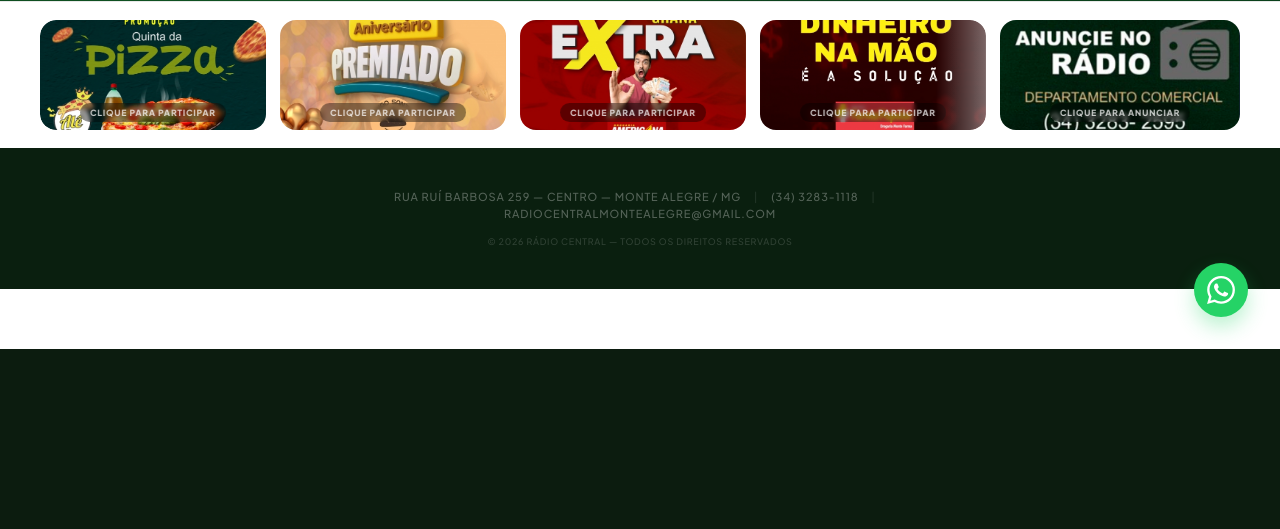
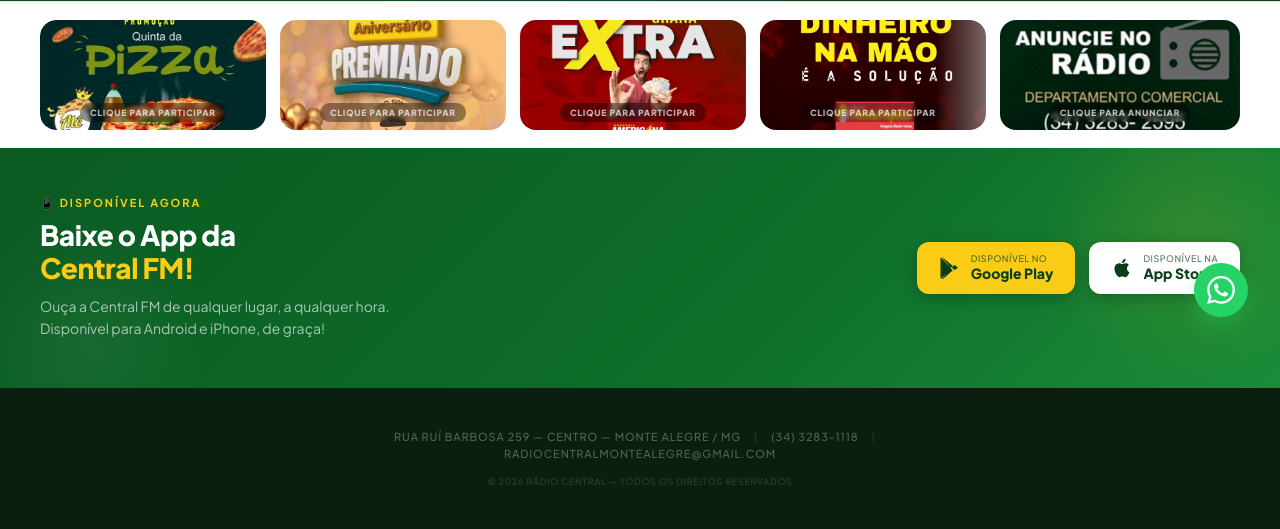
Before and after one commit to Gabr34l/site_radiocentral, a Django app: page / in a window 1280 px wide. Shown: the part 451-980 px from the top of the page. Before the commit the page ends 800 px from the top, so only its background shows below. Run offline with Django 5.2, Linux system fonts and the light colour scheme; data that the repository does not hold is empty.

Commit message:
feat: adiciona seção Baixe o App (Play Store + App Store)

```diff
--- /dev/null
+++ b/centralfm/templates/centralfm/appbanner.html
@@ -0,0 +1,201 @@
+{% load static %}
+<style>
+    .app-banner {
+        background: linear-gradient(135deg, #0a5a22 0%, #0e6e2a 60%, #1a8c38 100%);
+        padding: 48px 32px;
+        position: relative;
+        overflow: hidden;
+    }
+
+    .app-banner::before {
+        content: '';
+        position: absolute;
+        top: -60px;
+        right: -60px;
+        width: 300px;
+        height: 300px;
+        background: radial-gradient(circle, rgba(250, 204, 21, 0.12) 0%, transparent 70%);
+        pointer-events: none;
+    }
+
+    .app-banner::after {
+        content: '';
+        position: absolute;
+        bottom: -80px;
+        left: -40px;
+        width: 250px;
+        height: 250px;
+        background: radial-gradient(circle, rgba(255, 255, 255, 0.05) 0%, transparent 70%);
+        pointer-events: none;
+    }
+
+    .app-banner-inner {
+        max-width: 1200px;
+        margin: 0 auto;
+        display: flex;
+        align-items: center;
+        justify-content: space-between;
+        gap: 32px;
+        position: relative;
+        z-index: 2;
+    }
+
+    .app-banner-text {
+        flex: 1;
+    }
+
+    .app-banner-eyebrow {
+        font-size: 11px;
+        font-weight: 700;
+        letter-spacing: 2px;
+        text-transform: uppercase;
+        color: #facc15;
+        margin-bottom: 8px;
+    }
+
+    .app-banner-title {
+        font-size: 28px;
+        font-weight: 800;
+        color: #ffffff;
+        line-height: 1.2;
+        margin-bottom: 10px;
+    }
+
+    .app-banner-title span {
+        color: #facc15;
+    }
+
+    .app-banner-subtitle {
+        font-size: 14px;
+        color: rgba(255, 255, 255, 0.65);
+        line-height: 1.6;
+        max-width: 420px;
+    }
+
+    .app-banner-buttons {
+        display: flex;
+        gap: 14px;
+        flex-shrink: 0;
+        align-items: center;
+    }
+
+    .app-store-btn {
+        display: flex;
+        align-items: center;
+        gap: 10px;
+        background: #ffffff;
+        color: #0a3d1a;
+        text-decoration: none;
+        padding: 12px 22px;
+        border-radius: 12px;
+        font-weight: 700;
+        font-size: 13px;
+        transition: transform 0.25s ease, box-shadow 0.25s ease;
+        box-shadow: 0 4px 16px rgba(0, 0, 0, 0.25);
+        white-space: nowrap;
+    }
+
+    .app-store-btn:hover {
+        transform: translateY(-3px);
+        box-shadow: 0 8px 28px rgba(0, 0, 0, 0.35);
+    }
+
+    .app-store-btn.play {
+        background: #facc15;
+        color: #0a3d1a;
+    }
+
+    .app-store-btn svg {
+        width: 22px;
+        height: 22px;
+        flex-shrink: 0;
+    }
+
+    .app-store-btn-labels {
+        display: flex;
+        flex-direction: column;
+        line-height: 1.2;
+    }
+
+    .app-store-btn-labels small {
+        font-size: 9px;
+        font-weight: 500;
+        opacity: 0.7;
+        text-transform: uppercase;
+        letter-spacing: 0.5px;
+    }
+
+    .app-store-btn-labels strong {
+        font-size: 14px;
+        font-weight: 800;
+    }
+
+    @media (max-width: 768px) {
+        .app-banner {
+            padding: 36px 20px;
+        }
+
+        .app-banner-inner {
+            flex-direction: column;
+            text-align: center;
+        }
+
+        .app-banner-subtitle {
+            max-width: 100%;
+        }
+
+        .app-banner-buttons {
+            justify-content: center;
+        }
+
+        .app-banner-title {
+            font-size: 22px;
+        }
+    }
+
+    @media (max-width: 400px) {
+        .app-banner-buttons {
+            flex-direction: column;
+            width: 100%;
+        }
+
+        .app-store-btn {
+            justify-content: center;
+            width: 100%;
+        }
+    }
+</style>
+
+<section class="app-banner">
+    <div class="app-banner-inner">
+        <div class="app-banner-text">
+            <p class="app-banner-eyebrow">📱 Disponível agora</p>
+            <h2 class="app-banner-title">Baixe o App da<br><span>Central FM!</span></h2>
+            <p class="app-banner-subtitle">Ouça a Central FM de qualquer lugar, a qualquer hora. Disponível para Android e iPhone, de graça!</p>
+        </div>
+
+        <div class="app-banner-buttons">
+            <a href="https://play.google.com/store/apps/details?id=br.com.radiocentralmontealegre.centralfm&hl=pt"
+                target="_blank" rel="noopener noreferrer" class="app-store-btn play" id="btn-play-store">
+                <svg viewBox="0 0 24 24" fill="currentColor">
+                    <path d="M3.18 23.76c.3.17.64.24.99.2l13.5-11.68-2.76-2.76L3.18 23.76zm16.44-13.2L16.8 8.8l-2.94 2.52 2.94 2.94 2.82-1.62c.8-.46.8-1.62.0-2.08zM2.1.48C1.8.78 1.62 1.26 1.62 1.9v20.2c0 .64.18 1.12.48 1.42l.08.08L13.32 12.5v-.28L2.1.48zm9.78 9.78L3.18.24c.3-.04.64.02.94.2l13.5 11.68-2.76 2.76-3-3.62z"/>
+                </svg>
+                <div class="app-store-btn-labels">
+                    <small>Disponível no</small>
+                    <strong>Google Play</strong>
+                </div>
+            </a>
+
+            <a href="https://apps.apple.com/br/app/central-fm-monte-alegre/id6450435398"
+                target="_blank" rel="noopener noreferrer" class="app-store-btn" id="btn-app-store">
+                <svg viewBox="0 0 24 24" fill="currentColor">
+                    <path d="M18.71 19.5c-.83 1.24-1.71 2.45-3.05 2.47-1.34.03-1.77-.79-3.29-.79-1.53 0-2 .77-3.27.82-1.31.05-2.3-1.32-3.14-2.53C4.25 17 2.94 12.45 4.7 9.39c.87-1.52 2.43-2.48 4.12-2.51 1.28-.02 2.5.87 3.29.87.78 0 2.26-1.07 3.8-.91.65.03 2.47.26 3.64 1.98-.09.06-2.17 1.28-2.15 3.81.03 3.02 2.65 4.03 2.68 4.04-.03.07-.42 1.44-1.38 2.83M13 3.5c.73-.83 1.94-1.46 2.94-1.5.13 1.17-.34 2.35-1.04 3.19-.69.85-1.83 1.51-2.95 1.42-.15-1.15.41-2.35 1.05-3.11z"/>
+                </svg>
+                <div class="app-store-btn-labels">
+                    <small>Disponível na</small>
+                    <strong>App Store</strong>
+                </div>
+            </a>
+        </div>
+    </div>
+</section>
--- a/centralfm/templates/centralfm/home.html
+++ b/centralfm/templates/centralfm/home.html
@@ -83,6 +83,7 @@
     <div class="main-wrapper">
         {% include 'centralfm/hero.html' %}
         {% include 'centralfm/carrossel.html' %}
+        {% include 'centralfm/appbanner.html' %}
         {% include 'centralfm/ganhadores.html' %}
         {% include 'centralfm/footer.html' %}
     </div>
```
